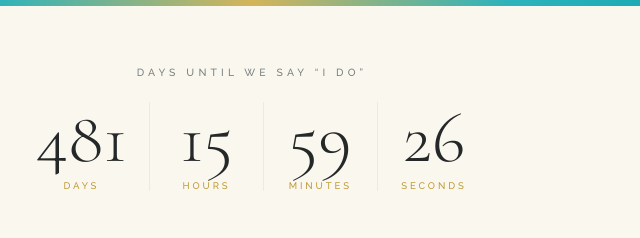
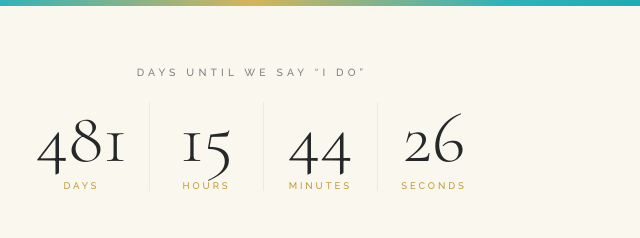
Before and after one commit to jdire/anchen-and-joe-wedding, a plain HTML site: page index.html in a window 1280 px wide. Shown: the top 238 px of the page, 388-1028 px from the left. Drawn offline with nearby package versions, Linux system fonts and the light colour scheme.

Commit message:
Set countdown to 2:00pm BST (13:00 UTC) on 4 Sep 2027

```diff
--- a/index.html
+++ b/index.html
@@ -405,8 +405,8 @@
 
   <script>
     (function () {
-      // Wedding: Saturday 4 September 2027, 14:15 BST (13:15 UTC)
-      var target = new Date('2027-09-04T13:15:00Z');
+      // Wedding: Saturday 4 September 2027, 14:00 BST (13:00 UTC)
+      var target = new Date('2027-09-04T13:00:00Z');
 
       function pad(n) { return String(n).padStart(2, '0'); }
 
```
